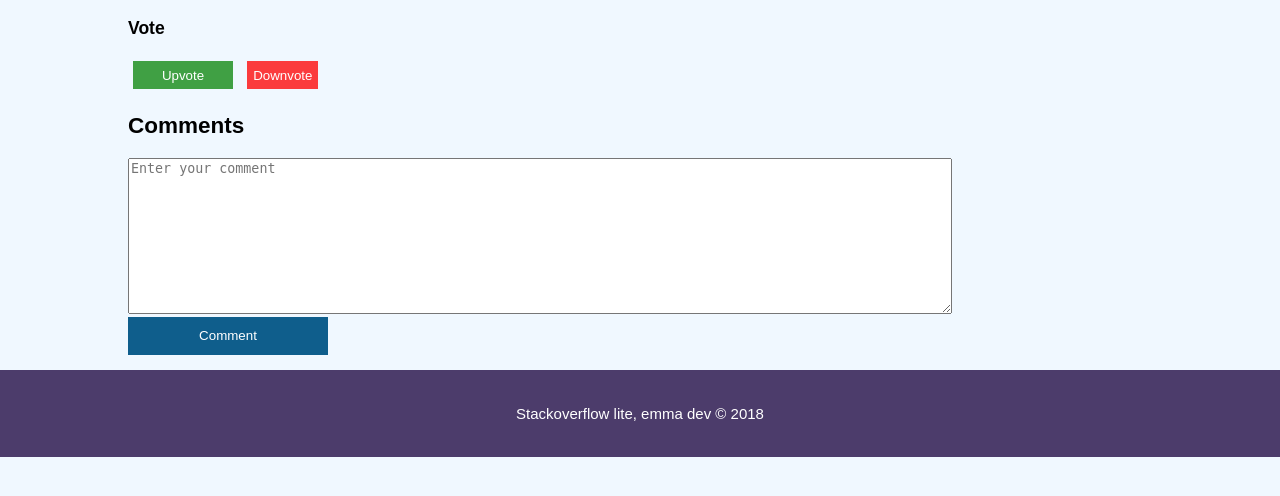
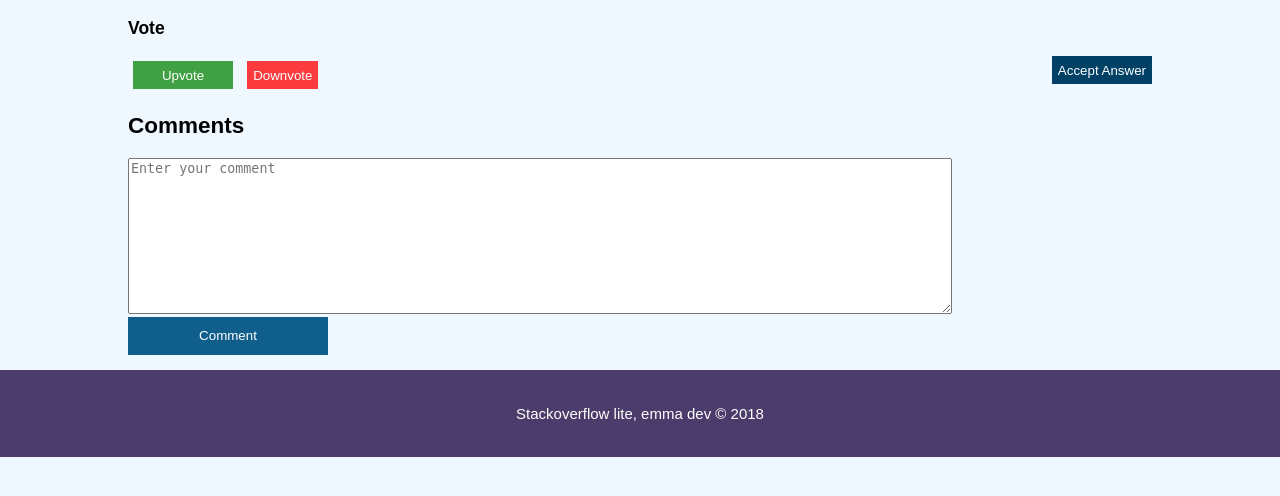
Before and after one commit to Emeecodes01/Stack-web, a PHP site: page /comment.html in a window 1280 px wide. Shown: the part 104-600 px from the top of the page. Run offline with PHP 8.4, Linux system fonts and the light colour scheme.

Commit message:
Implemented all features

```diff
--- a/comment.html
+++ b/comment.html
@@ -24,6 +24,11 @@
                     <h3>
                         <p>Vote</p>
                     </h3>
+                    <div id="Up_div">
+                        <div>
+                            <button id="accept_btn">Accept Answer</button>
+                        </div>
+                    </div>
                     <div id="vote_div">
                         <button id="upvote">Upvote</button>
                         <button id="downvote">Downvote</button>
--- a/css/comment.css
+++ b/css/comment.css
@@ -23,6 +23,38 @@ header{
     line-break: auto;
     min-height: 70px;
     padding-top: 30px;
+}
+
+.container #update_btn{
+    float: right;
+    border: none;
+    height: 38px;
+    color: #ffffff;
+    background: green;
+}
+
+.container #update_btn:hover{
+    background: #850808
+}
+
+.container #update_btn:active{
+    background: #1a8f4f
+}
+
+.container #accept_btn{
+    float: right;
+    border: none;
+    height: 28px;
+    color: #ffffff;
+    background: #014166
+}
+
+.container #accept_btn:hover{
+    background: #850808
+}
+
+.container #accept_btn:active{
+    background: #1a8f4f
 }
 
 #branding #span_lite{
--- a/js/comment.js
+++ b/js/comment.js
@@ -31,6 +31,14 @@ onload =async ()=>{
         const url = `http://localhost:5000/api/v1/questions/${question_id}/answers/${answer_id}/downvote`
 
         downVote(url)
+    })
+
+    document.getElementById('accept_btn').addEventListener('click', () => {
+        const question_id = localStorage.getItem('question_id')
+        const answer_id = localStorage.getItem('answer_id')
+        const accept_url = `http://localhost:5000/api/v1/questions/${question_id}/answers/${answer_id}`
+
+        acceptAnswer(accept_url)
     })
 
 }
@@ -176,3 +184,32 @@ createListItem = (comment, username) => {
 append = (parent, child) => {
     parent.appendChild(child)
 }
+
+
+
+acceptAnswer = async (url) => {
+    const acceptObj = {status: true}
+    try {
+        const acceptAnsRes =await fetch(url, {
+            method: 'PUT',
+            headers: {
+                'Content-Type': 'application/json',
+                'x-auth-token': `${localStorage.getItem('token')}`
+            },
+            body: JSON.stringify(acceptObj)
+        })
+
+        if(acceptAnsRes.ok){
+            const acceptBody = await acceptAnsRes.json()
+            alert('Answer Accepted')
+            console.log(acceptBody)
+        }else if(acceptAnsRes.status === 400){
+            alert('No token provided')
+        }else{
+            alert('You are not authorized to accept this Answer')
+        }
+
+    } catch (error) {
+        console.log(error)
+    }
+}
--- a/js/signIn.js
+++ b/js/signIn.js
@@ -30,10 +30,8 @@ const init = () =>{
             localStorage.setItem('token', token)
             localStorage.setItem('user_info',JSON.stringify(jsonResponse.data))
 
-            //open the questions page
-           // window.location.replace('file:///C:/Users/Emmanuel%20Ozibo/Desktop/Andela%20LTF%20Accessment/StackoverflowLite%20web/qestions.html?')
+            //open the questio
             window.location.href = 'file:///C:/Users/Emmanuel%20Ozibo/Desktop/Andela%20LTF%20Accessment/StackoverflowLite%20web/qestions.html?'
-           // window.location.replace('../qestions.html')
         }else{
             alert(jsonResponse.message)
         }
```
Also changed, not shown: answers.html (+5 -20 lines), css/answers.css (+21 -0 lines), js/answers.js (+43 -1 lines).
